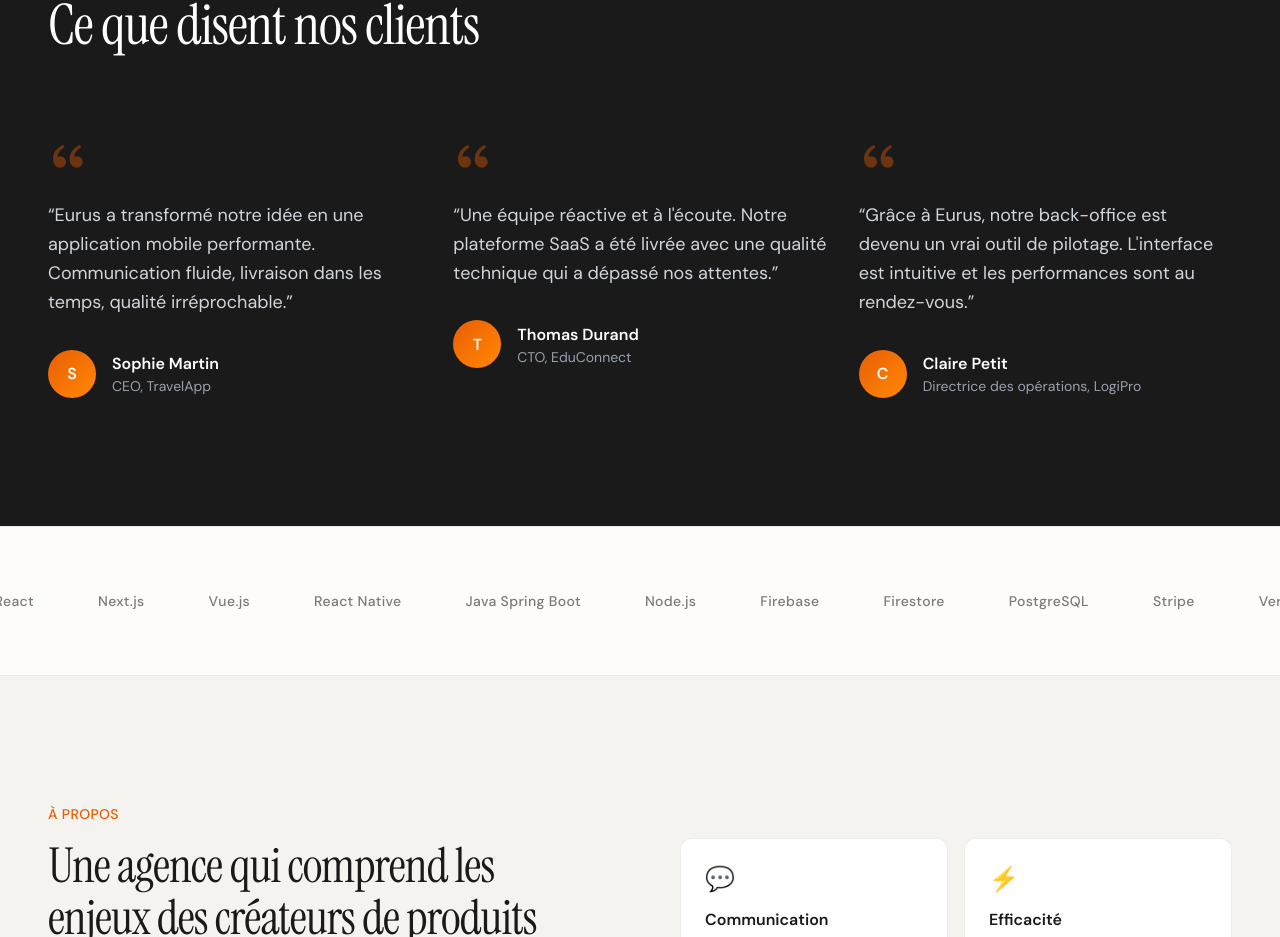
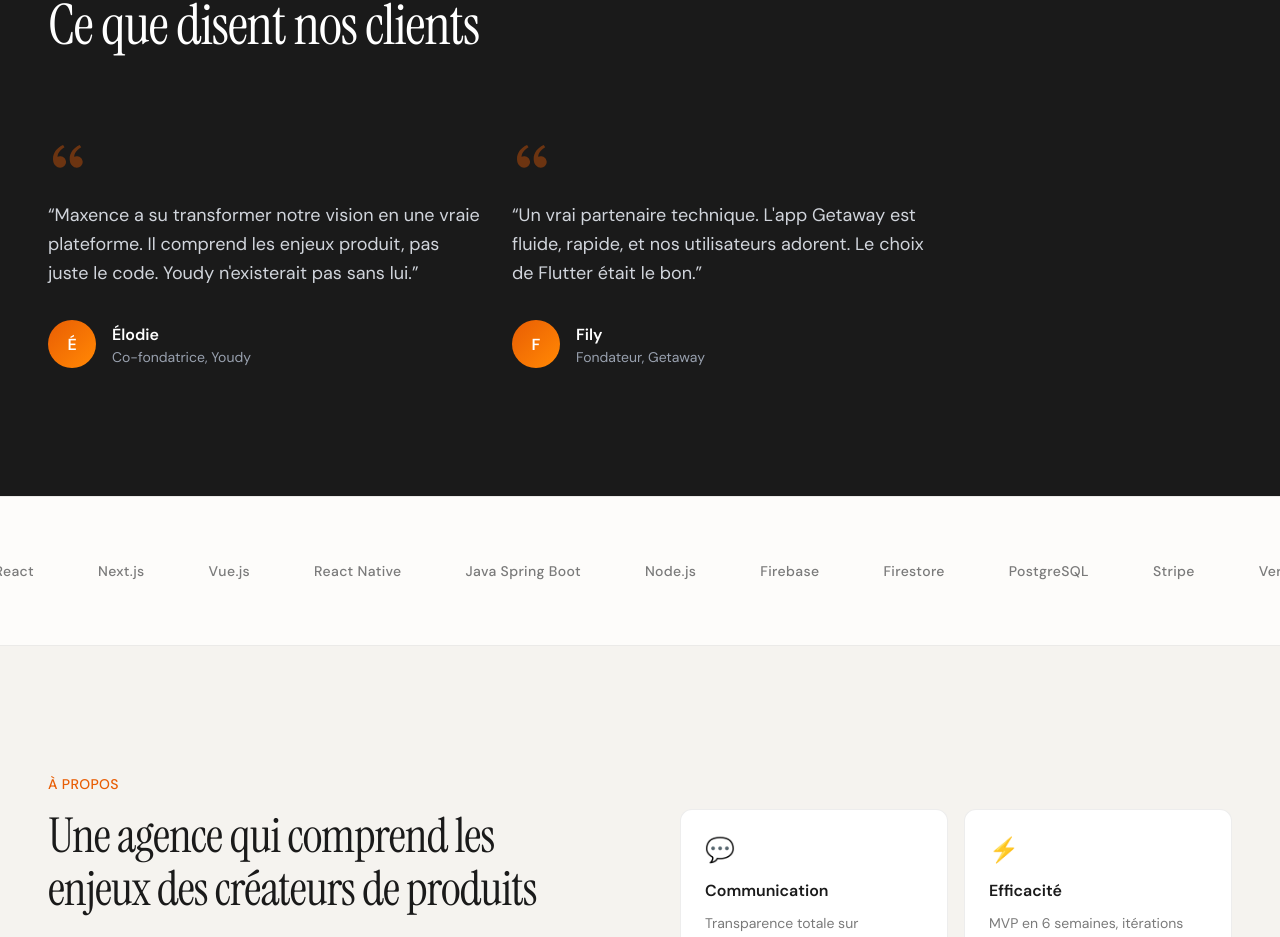
Before and after one commit to Maxencehabar/eurus-site, a Next.js app: page / in a window 1280 px wide. Shown: the part 3378-4315 px from the top of the page. Built offline with nearby package versions, Linux system fonts and the light colour scheme.

Commit message:
fix: update testimonials with real clients (Élodie/Youdy, Fily/Getaway)

```diff
--- a/src/components/Testimonials.tsx
+++ b/src/components/Testimonials.tsx
@@ -12,24 +12,17 @@ interface Testimonial {
 const testimonials: Testimonial[] = [
   {
     quote:
-      "Eurus a transformé notre idée en une application mobile performante. Communication fluide, livraison dans les temps, qualité irréprochable.",
-    name: "Sophie Martin",
-    role: "CEO",
-    company: "TravelApp",
+      "Maxence a su transformer notre vision en une vraie plateforme. Il comprend les enjeux produit, pas juste le code. Youdy n'existerait pas sans lui.",
+    name: "Élodie",
+    role: "Co-fondatrice",
+    company: "Youdy",
   },
   {
     quote:
-      "Une équipe réactive et à l'écoute. Notre plateforme SaaS a été livrée avec une qualité technique qui a dépassé nos attentes.",
-    name: "Thomas Durand",
-    role: "CTO",
-    company: "EduConnect",
-  },
-  {
-    quote:
-      "Grâce à Eurus, notre back-office est devenu un vrai outil de pilotage. L'interface est intuitive et les performances sont au rendez-vous.",
-    name: "Claire Petit",
-    role: "Directrice des opérations",
-    company: "LogiPro",
+      "Un vrai partenaire technique. L'app Getaway est fluide, rapide, et nos utilisateurs adorent. Le choix de Flutter était le bon.",
+    name: "Fily",
+    role: "Fondateur",
+    company: "Getaway",
   },
 ];
 
@@ -75,7 +68,7 @@ export default function Testimonials() {
         </div>
 
         {/* Testimonials grid */}
-        <div className="grid md:grid-cols-3 gap-8">
+        <div className="grid md:grid-cols-2 gap-8 max-w-4xl">
           {testimonials.map((testimonial, index) => (
             <div
               key={testimonial.name}
```
